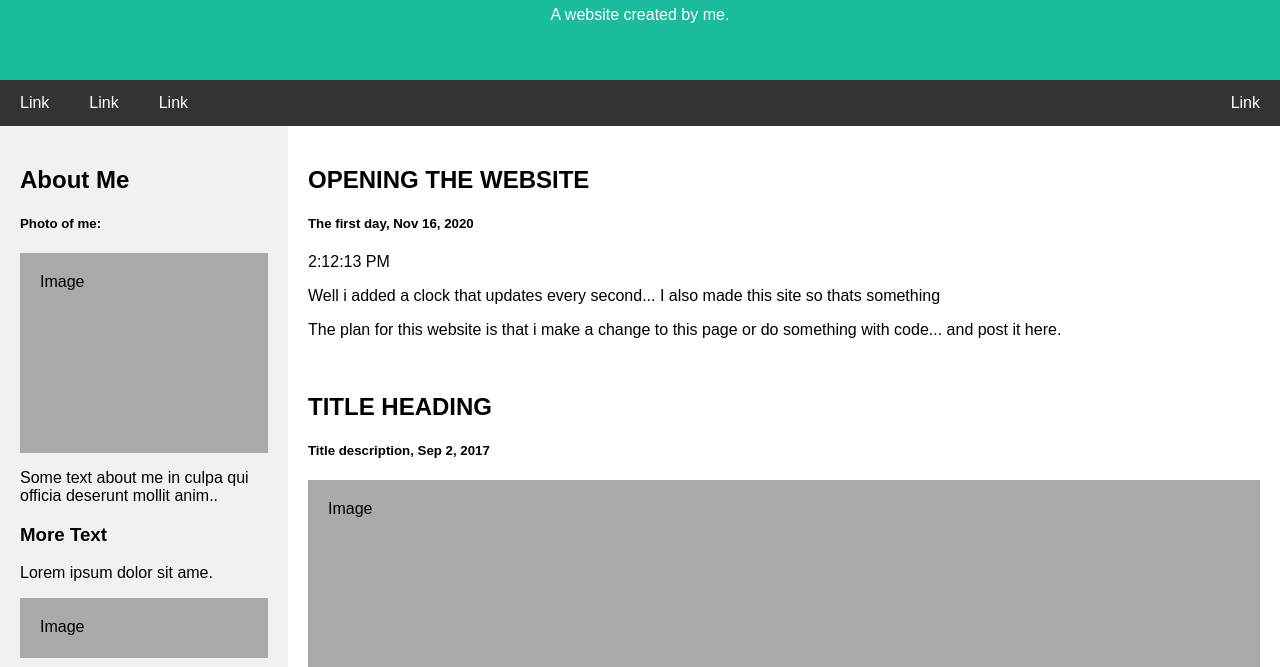
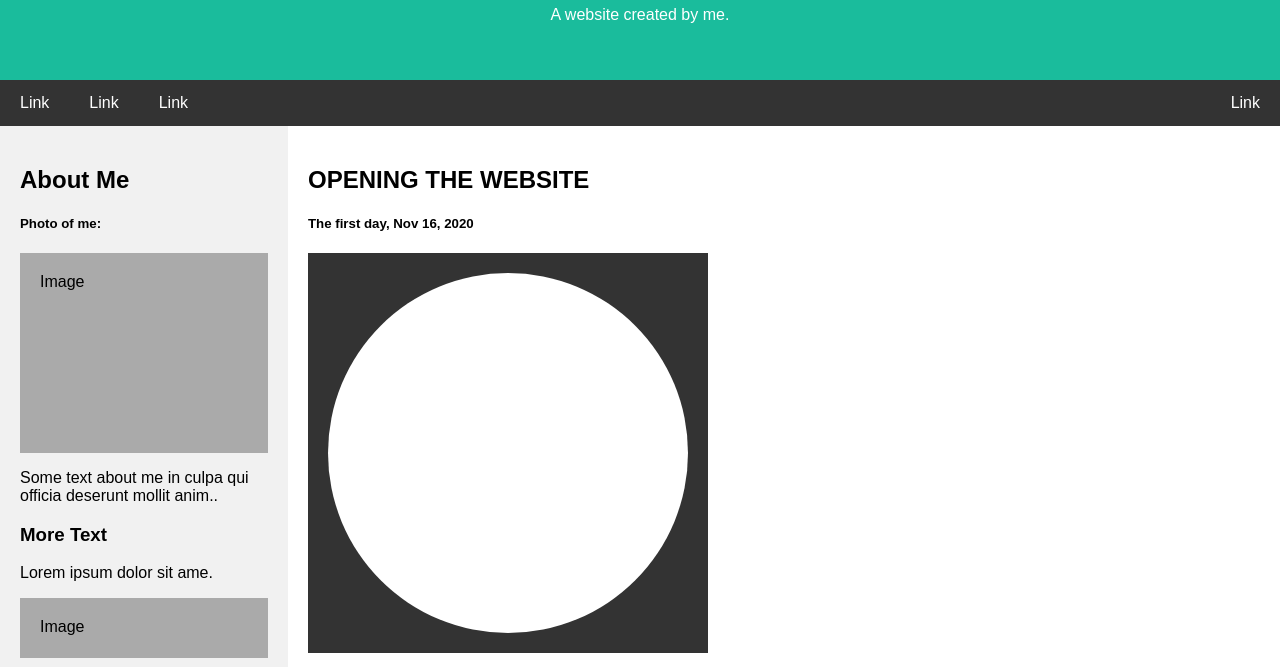
Before and after one commit to johannesKirknes/365PA, a plain HTML site: page index.html in a window 1280 px wide. Shown: the part 133-800 px from the top of the page. Drawn offline with Linux system fonts and the light colour scheme.

Commit message:
Update index.html
working on the intro to making a analog clock

```diff
--- a/index.html
+++ b/index.html
@@ -37,7 +37,22 @@
   <div class="main">
     <h2>OPENING THE WEBSITE</h2>
     <h5>The first day, Nov 16, 2020</h5>
-    <p id="CurrentTime"> Acquiring time </p>
+
+    <canvas id="canvas" width="400" height="400" style="background-color:#333"></canvas> <p id="CurrentTime"> Acquiring time </p>
+	<script>
+	var canvas = document.getElementById("canvas");
+	var ctx = canvas.getContext("2d");
+	var radius = canvas.height / 2;
+	ctx.translate(radius, radius);
+	radius = radius * 0.90
+	drawClock();
+
+	function drawClock() {
+		ctx.arc(0, 0, radius, 0 , 2 * Math.PI);
+		ctx.fillStyle = "white";
+		ctx.fill();
+}
+</script>
     <p>Well i added a clock that updates every second... I also made this site so thats something</p>
     <p>The plan for this website is that i make a change to this page or do something with code... and post it here.</p>
     <br>
```
